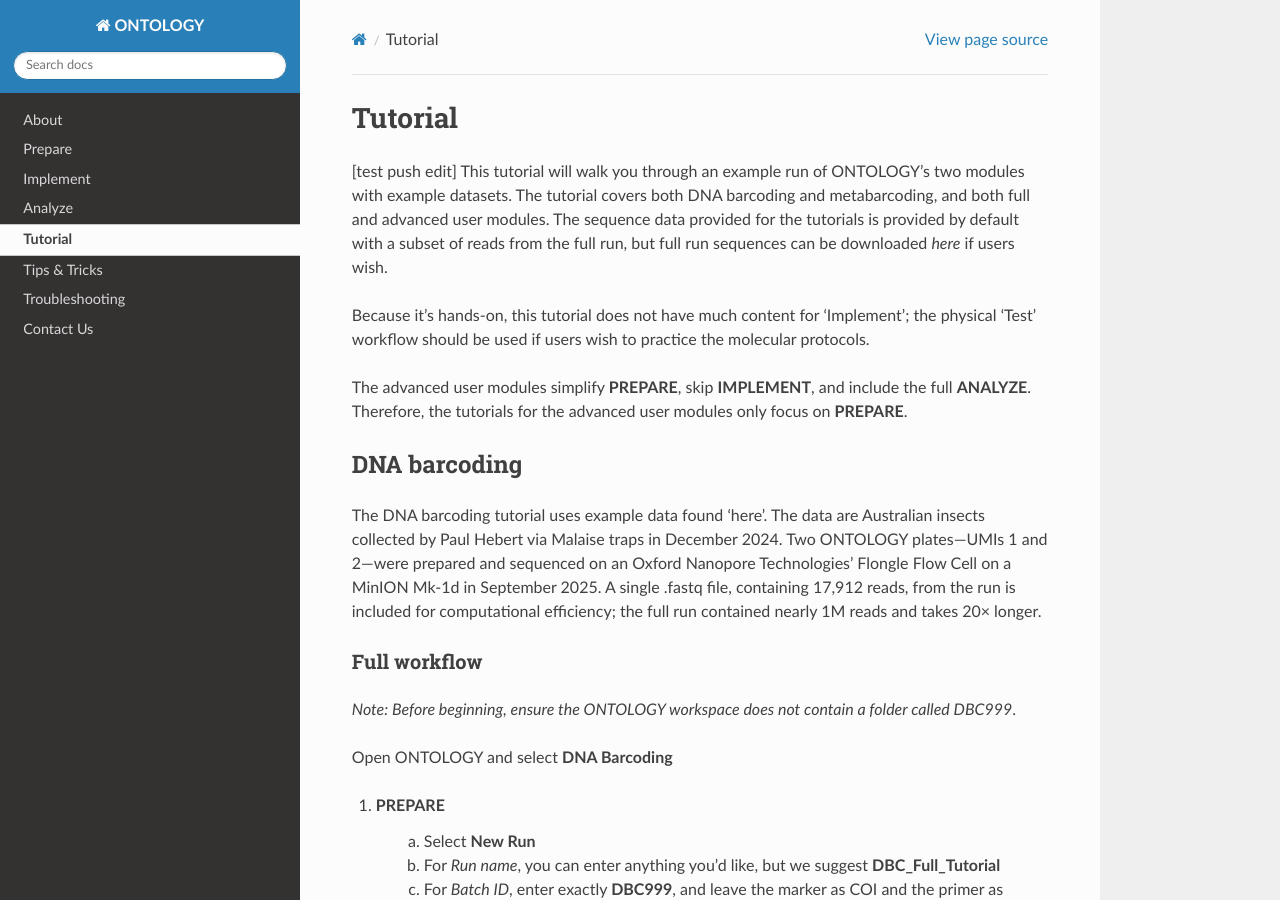
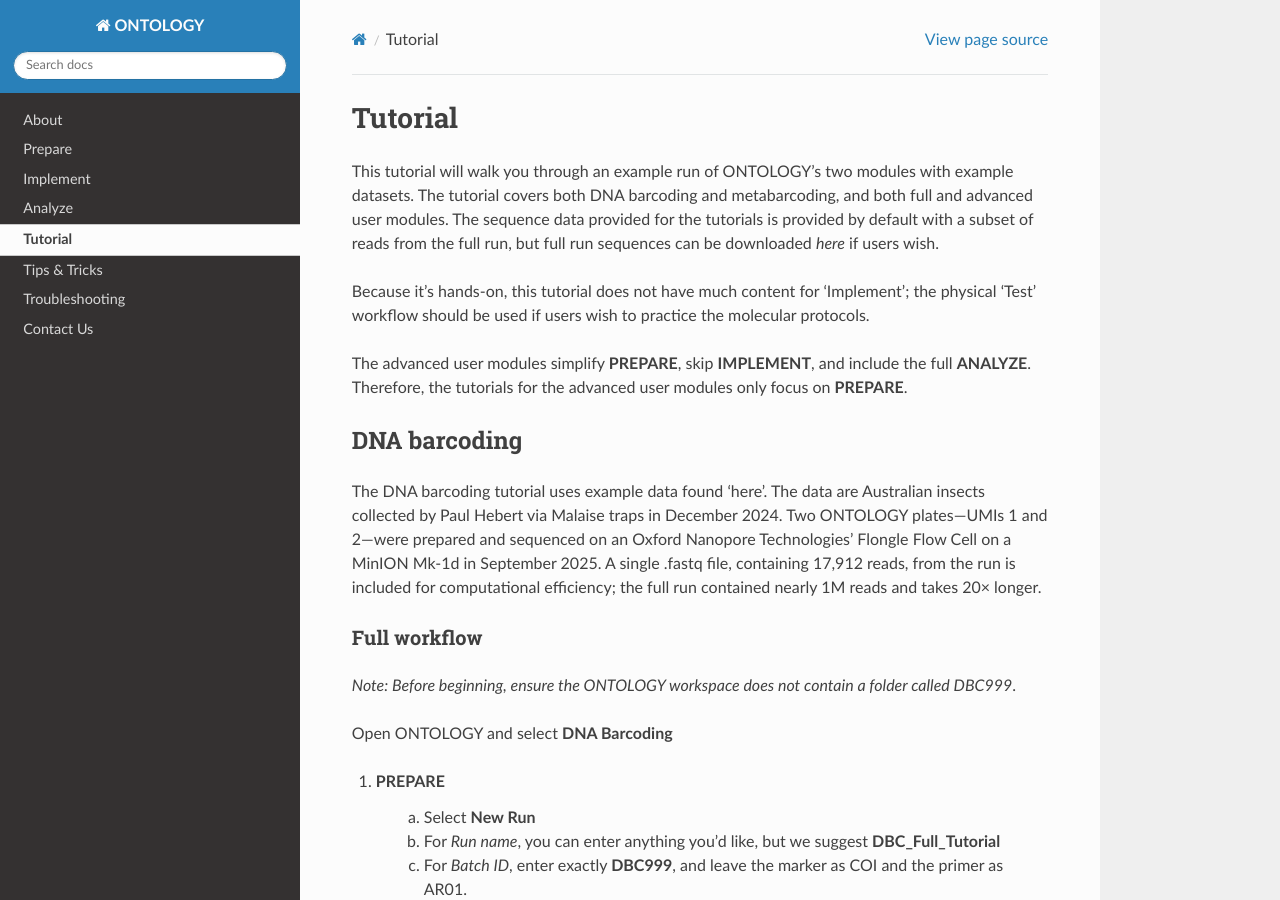
Before and after one commit to ontology-cbg/ontology-cbg.github.io, a Sphinx documentation site: the page built from source/tutorial.rst, in a window 1280 px wide and 900 px high. Built offline with Sphinx 7.4.7 and the Read the Docs theme 3.1.0, drawn with Linux system fonts in a browser that asks for light colours.

Commit message:
tutorial push

```diff
--- a/source/tutorial.rst
+++ b/source/tutorial.rst
@@ -5,7 +5,7 @@
 ============
 Tutorial
 ============
-[test push edit]
+
 This tutorial will walk you through an example run of ONTOLOGY's two modules with example datasets. The tutorial covers both DNA barcoding and metabarcoding, and both full and advanced user modules. The sequence data provided for the tutorials is provided by default with a subset of reads from the full run, but full run sequences can be downloaded *here* if users wish.
 
 Because it's hands-on, this tutorial does not have much content for 'Implement'; the physical 'Test' workflow should be used if users wish to practice the molecular protocols.
```
Also changed, not shown: 5 other files.
